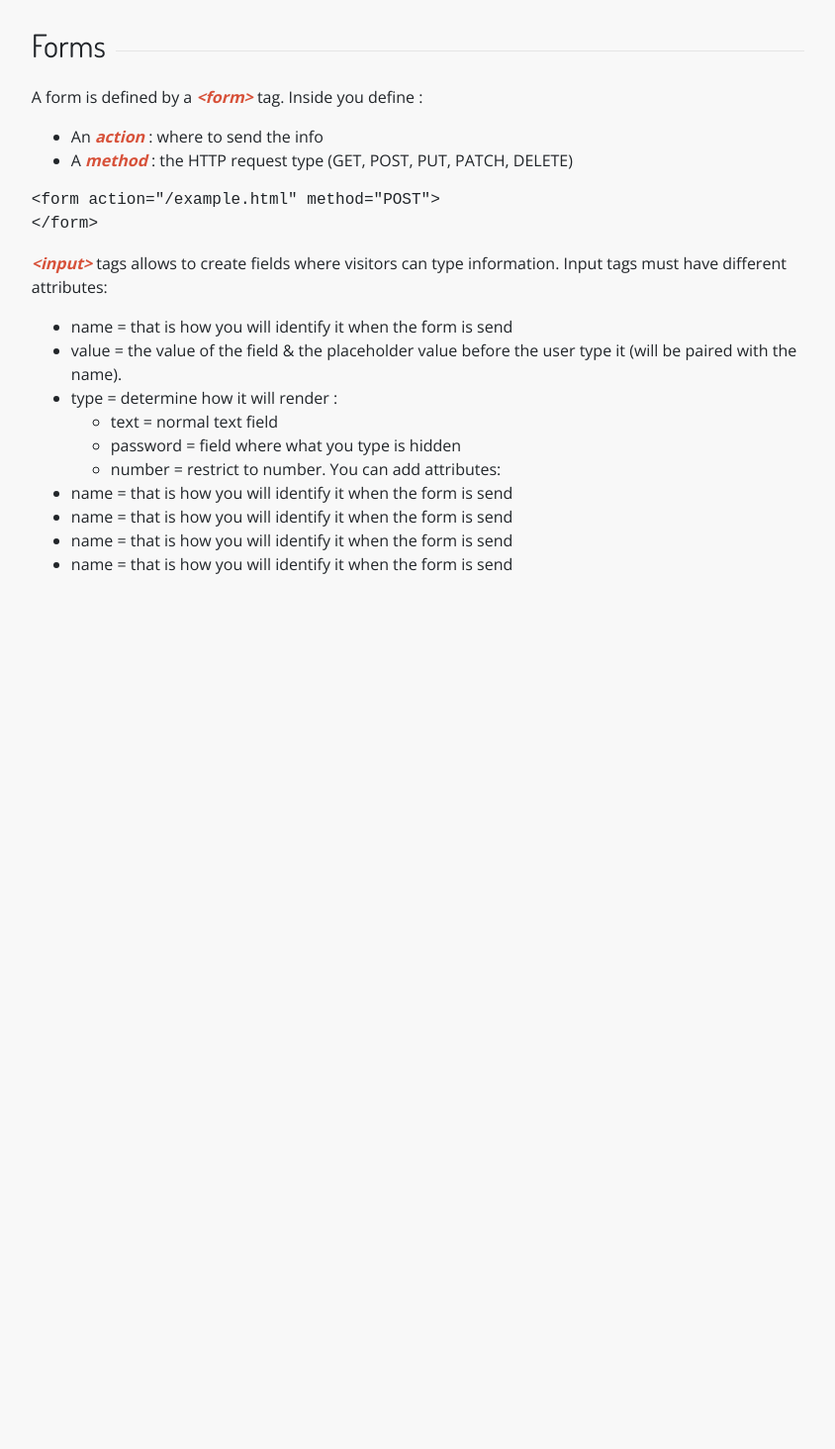
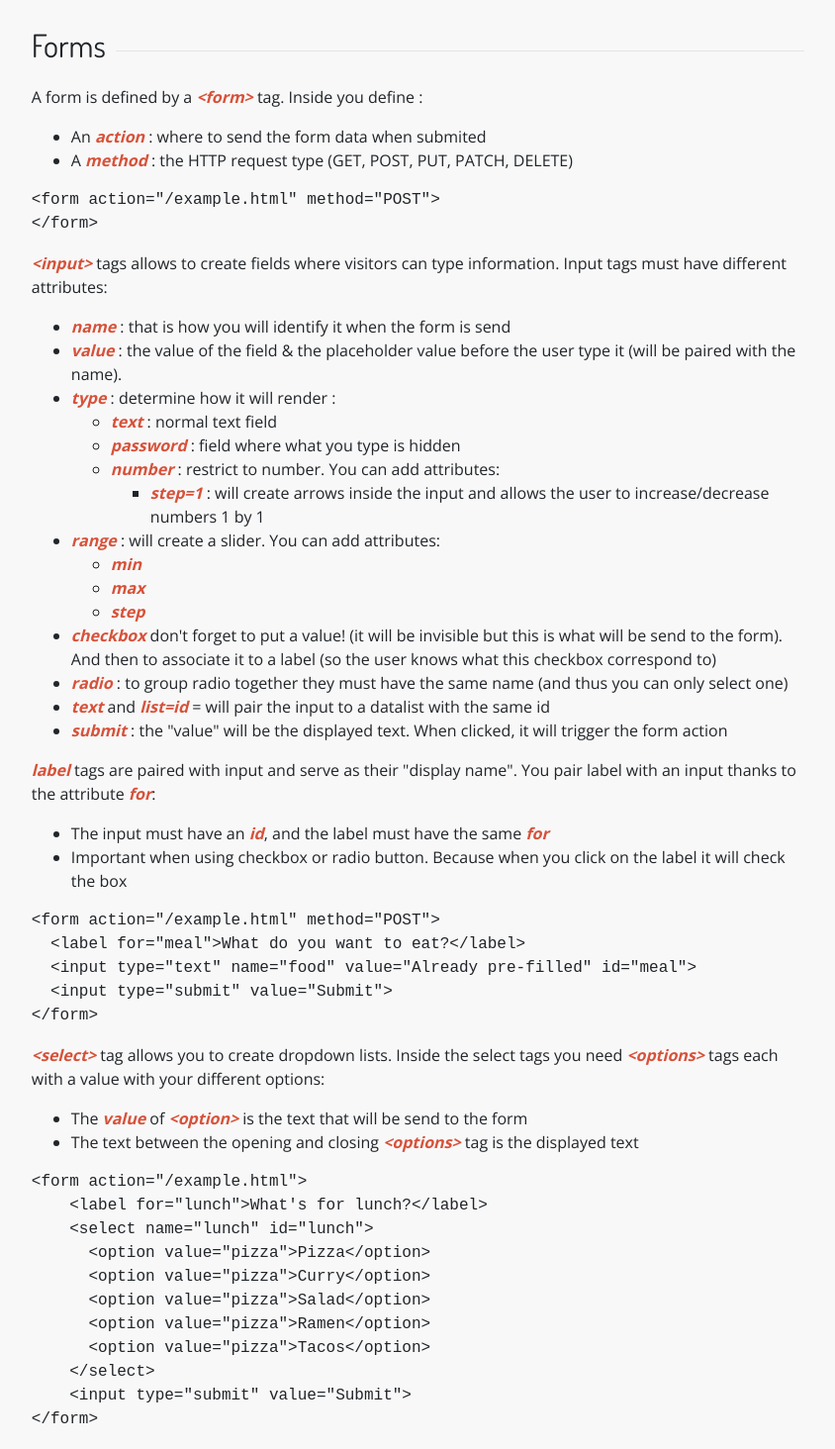
Before and after one commit to renodor/react-cheatsheet, a React app: page /html in a window 1280 px wide. Shown: the part 1966-3430 px from the top of the page at 99% size, without its empty margins (385-1229 px from the left). Before the commit the page ends 2572 px from the top, so only its background shows below. Built offline with nearby package versions, Linux system fonts and the light colour scheme.

Commit message:
Finish Html content

```diff
--- a/src/components/sections_content/html.jsx
+++ b/src/components/sections_content/html.jsx
@@ -1,4 +1,4 @@
-/* eslint-disable max-len, react/jsx-one-expression-per-line */
+/* eslint-disable max-len, react/jsx-one-expression-per-line, react/no-unescaped-entities */
 
 import React from 'react';
 import PrismCode from '../prism_code';
@@ -87,6 +87,7 @@ const code = {
 <form action="/example.html" method="POST">
   <label for="meal">What do you want to eat?</label>
   <input type="text" name="food" value="Already pre-filled" id="meal">
+  <input type="submit" value="Submit">
 </form>`,
 
     select: `
@@ -99,11 +100,12 @@ const code = {
       <option value="pizza">Ramen</option>
       <option value="pizza">Tacos</option>
     </select>
+    <input type="submit" value="Submit">
 </form>`,
 
     datalist: `
 <form action="/example.html">
-<label for="city">Ideal city to visit?</label>
+  <label for="city">Ideal city to visit?</label>
   <input type="text" list="cities" id="city" name="city">
   <datalist id="cities">
     <option value="New Yor City"></option>
@@ -112,6 +114,7 @@ const code = {
     <option value="Mexico"></option>
     <option value="Bandol"></option>
   </datalist>
+  <input type="submit" value="Submit">
 </form>`
   }
 };
@@ -141,25 +144,54 @@ const Html = (props) => {
         <div>
           <p>A form is defined by a <Ic code="<form>" /> tag. Inside you define :</p>
           <ul>
-            <li>An <Ic code="action" /> : where to send the info</li>
+            <li>An <Ic code="action" /> : where to send the form data when submited</li>
             <li>A <Ic code="method" /> : the HTTP request type (GET, POST, PUT, PATCH, DELETE)</li>
           </ul>
           <PrismCode code={code.forms.form} language={language} />
           <p><Ic code="<input>" /> tags allows to create fields where visitors can type information. Input tags must have different attributes:</p>
           <ul>
-            <li>name = that is how you will identify it when the form is send</li>
-            <li>value = the value of the field & the placeholder value before the user type it (will be paired with the name).</li>
-            <li>type = determine how it will render :
+            <li><Ic code="name" /> : that is how you will identify it when the form is send</li>
+            <li><Ic code="value" /> : the value of the field & the placeholder value before the user type it (will be paired with the name).</li>
+            <li><Ic code="type" /> : determine how it will render :
               <ul>
-                <li>text = normal text field</li>
-                <li>password = field where what you type is hidden</li>
-                <li>number = restrict to number. You can add attributes:</li>
+                <li><Ic code="text" /> : normal text field</li>
+                <li><Ic code="password" /> : field where what you type is hidden</li>
+                <li><Ic code="number" /> : restrict to number. You can add attributes:</li>
+                <ul>
+                  <li><Ic code="step=1" /> : will create arrows inside the input and allows the user to increase/decrease numbers 1 by 1</li>
+                </ul>
               </ul>
             </li>
-            <li>name = that is how you will identify it when the form is send</li>
-            <li>name = that is how you will identify it when the form is send</li>
-            <li>name = that is how you will identify it when the form is send</li>
-            <li>name = that is how you will identify it when the form is send</li>
+            <li><Ic code="range" /> : will create a slider. You can add attributes:
+              <ul>
+                <li><Ic code="min" /></li>
+                <li><Ic code="max" /></li>
+                <li><Ic code="step" /></li>
+              </ul>
+            </li>
+            <li><Ic code="checkbox" /> don't forget to put a value! (it will be invisible but this is what will be send to the form). And then to associate it to a label (so the user knows what this checkbox correspond to)</li>
+            <li><Ic code="radio" /> : to group radio together they must have the same name (and thus you can only select one)</li>
+            <li><Ic code="text" /> and <Ic code="list=id" /> = will pair the input to a datalist with the same id</li>
+            <li><Ic code="submit" /> : the "value" will be the displayed text. When clicked, it will trigger the form action</li>
+          </ul>
+          <p><Ic code="label" /> tags are paired with input and serve as their "display name". You pair label with an input thanks to the attribute <Ic code="for" />:</p>
+          <ul>
+            <li>The input must have an <Ic code="id" />, and the label must have the same <Ic code="for" /></li>
+            <li>Important when using checkbox or radio button. Because when you click on the label it will check the box</li>
+          </ul>
+          <PrismCode code={code.forms.input} language={language} />
+          <p><Ic code="<select>" /> tag allows you to create dropdown lists. Inside the select tags you need <Ic code="<options>" /> tags each with a value with your different options:</p>
+          <ul>
+            <li>The <Ic code="value" /> of <Ic code="<option>" /> is the text that will be send to the form</li>
+            <li>The text between the opening and closing <Ic code="<options>" /> tag is the displayed text</li>
+          </ul>
+          <PrismCode code={code.forms.select} language={language} />
+          <p><Ic code="<datalist>" /> tag also create a dropdown but inside a text field, so that users can type into it to easily find options. Inside the datalist you put <Ic code="<options>" /> tags. The <Ic code="<input>" /> tag where the <Ic code="<datalist>" /> is must have a <Ic code="list" /> attribute with the value of the datalist id</p>
+          <PrismCode code={code.forms.datalist} language={language} />
+          <p><Ic code="<textarea>" /> tags are used to create a bigger text field. If you want a default text you need to include it between the opening and closing textarea tags. This field can take arguments:</p>
+          <ul>
+            <li><Ic code="rows" /> : determine the width of the field</li>
+            <li><Ic code="cols" /> :  determine the height</li>
           </ul>
         </div>
       );
```
